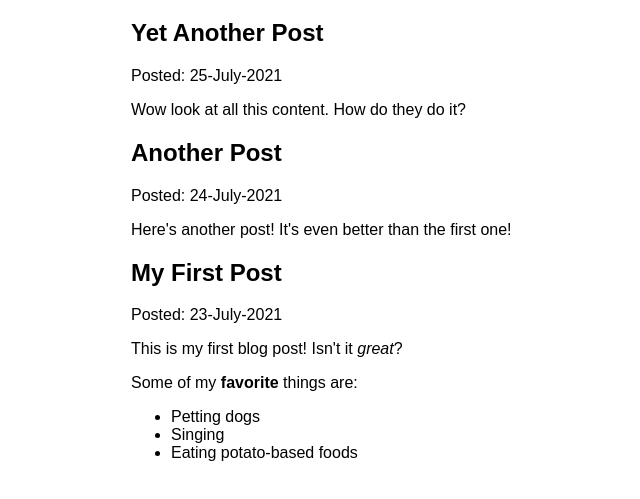
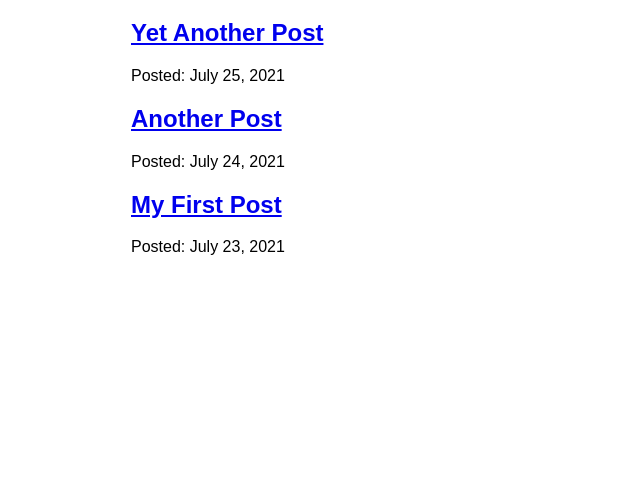
Before and after one commit to juliobarbagallo/gatsby-test, a Gatsby site in the folder my-gatsby-site/: page /blog in a window 1280 px wide. Shown: the part 157-656 px from the top of the page, without its empty margins (259-899 px from the left). Built offline with nearby package versions, Linux system fonts and the light colour scheme; Gatsby itself is replaced by a stand-in of ours.

Commit message:
Adds blogpage

```diff
--- a/my-gatsby-site/src/pages/blog.js
+++ b/my-gatsby-site/src/pages/blog/index.js
@@ -1,19 +1,19 @@
 import * as React from 'react'
-import { graphql } from 'gatsby'
-import { MDXRenderer } from 'gatsby-plugin-mdx'
-import Layout from '../components/layout'
+import { Link, graphql } from 'gatsby'
+import Layout from '../../components/layout'
 
-const BlogPage = ({data}) => {
+const BlogPage = ({ data }) => {
   return (
     <Layout pageTitle="My Blog Posts">
       {
-        data.allMdx.nodes.map((node) => (
+        data.allMdx.nodes.map(node => (
           <article key={node.id}>
-            <h2>{node.frontmatter.title}</h2>
+            <h2>
+              <Link to={`/blog/${node.slug}`}>
+                {node.frontmatter.title}
+              </Link>
+            </h2>
             <p>Posted: {node.frontmatter.date}</p>
-            <MDXRenderer>
-              {node.body}
-            </MDXRenderer>
           </article>
         ))
       }
@@ -26,11 +26,11 @@
     allMdx(sort: {fields: frontmatter___date, order: DESC}) {
       nodes {
         frontmatter {
+          date(formatString: "MMMM D, YYYY")
           title
-          date(formatString: "DD-MMMM-YYYY")
         }
         id
-        body
+        slug
       }
     }
   }
```
Also changed, not shown: my-gatsby-site/src/pages/blog/{mdx.slug}.js (added, +29 -0 lines).
